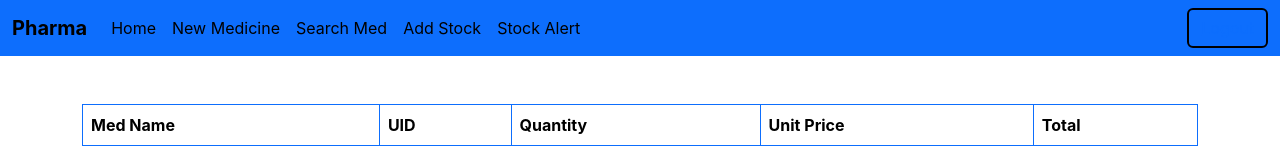
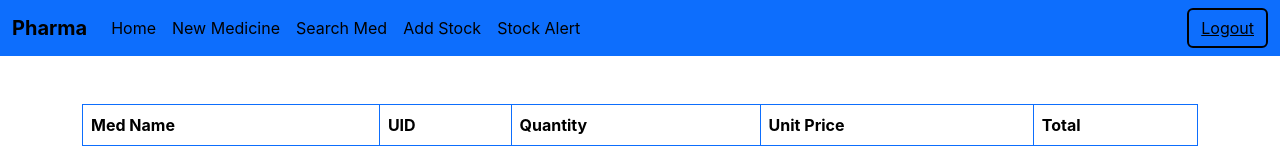
Before and after one commit to Tiger0115/33355_WAD_miniproject, a React (Create React App) app in the folder client/: page / in a window 1280 px wide. Shown: the top 160 px of the page. Built offline with nearby package versions, Linux system fonts and the light colour scheme.

Commit message:
login n register

```diff
--- a/client/src/components/Navbar.js
+++ b/client/src/components/Navbar.js
@@ -37,7 +37,7 @@ export default function Navbar() {
 
                 </ul>
                 <div>
-                 <button button class="btn btn-outline-secondary" style={{color:"black", border:"2px solid black"}} type="logout" ><a href="/Login">Logout</a></button>
+                 <button button class="btn btn-outline-secondary" style={{color:"black", border:"2px solid black"}} type="logout" ><a style={{color:"black", visited:"black"}} href="/Login">Logout</a></button>
               </div>
 
             </div>
```
